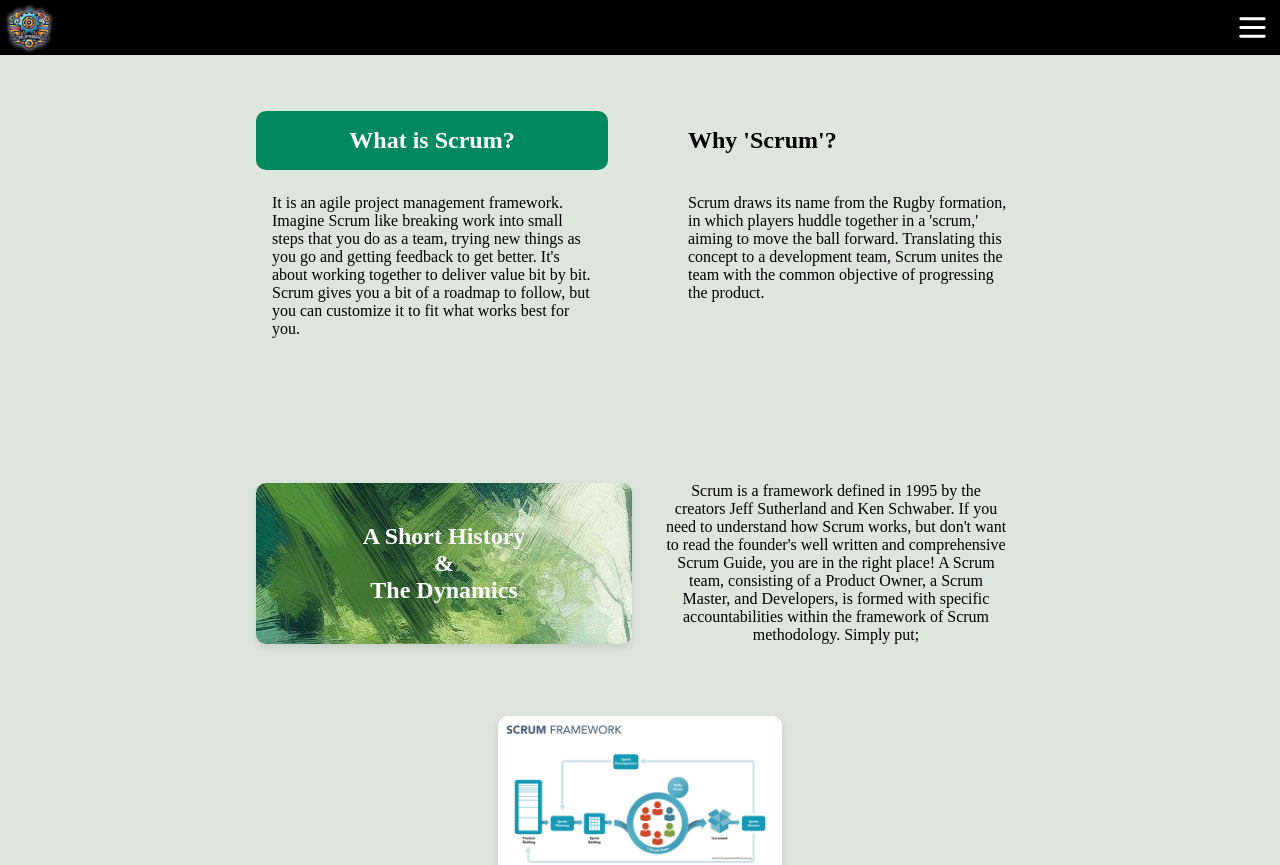
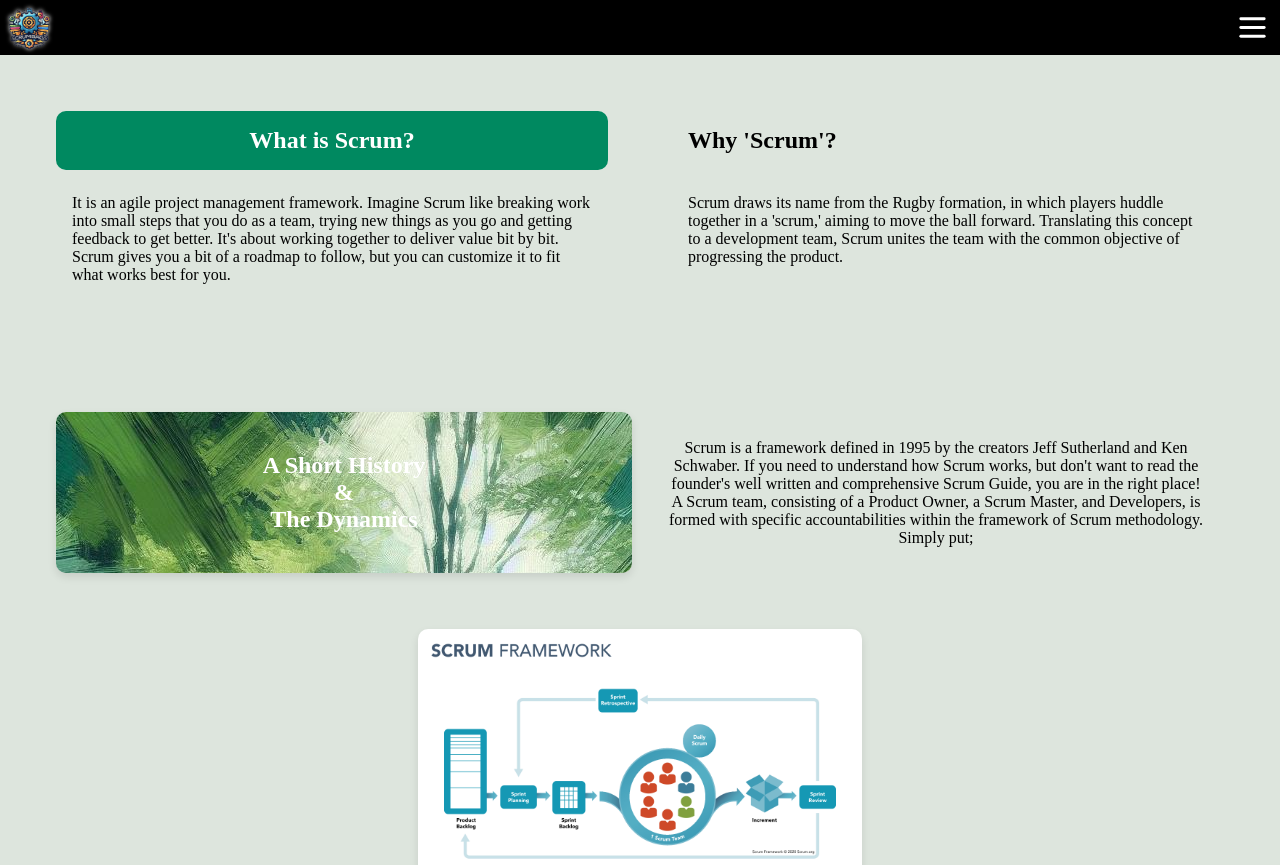
Before and after one commit to Memai2023/scrum-guide, a React (Vite) app: page /essence in a window 1280 px wide. Shown: the top 865 px of the page. Built offline with nearby package versions, Linux system fonts and the light colour scheme.

Commit message:
remove padding on essence container

```diff
--- a/src/Pages/Essence/Essence.module.css
+++ b/src/Pages/Essence/Essence.module.css
@@ -10,9 +10,3 @@
     display: flex;
     flex-direction: column;
 }
-
-@media screen and (min-width: 1200px) {
-  .essenceContainer {
-    padding: 0 200px
-  }
-}
```
